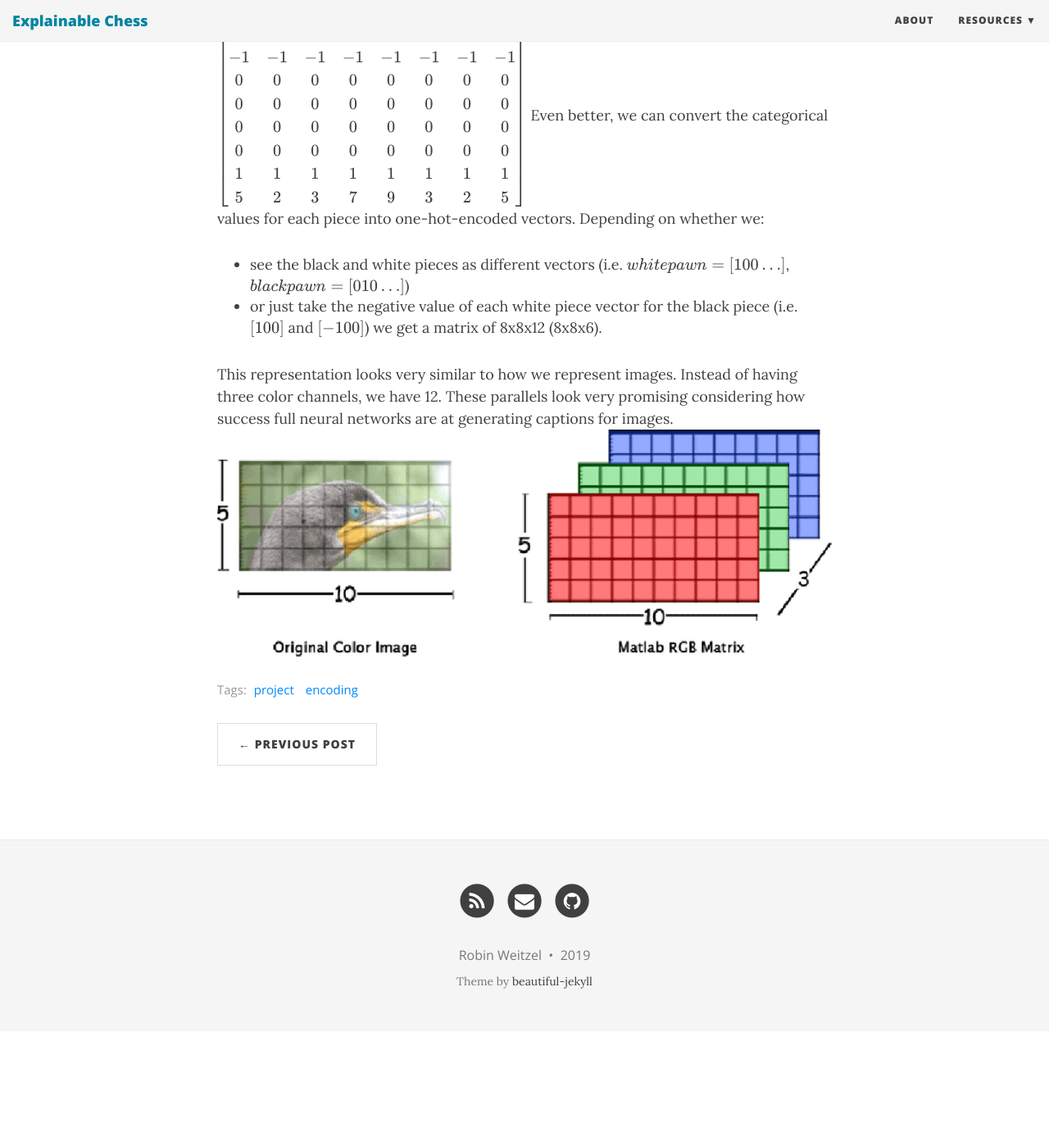
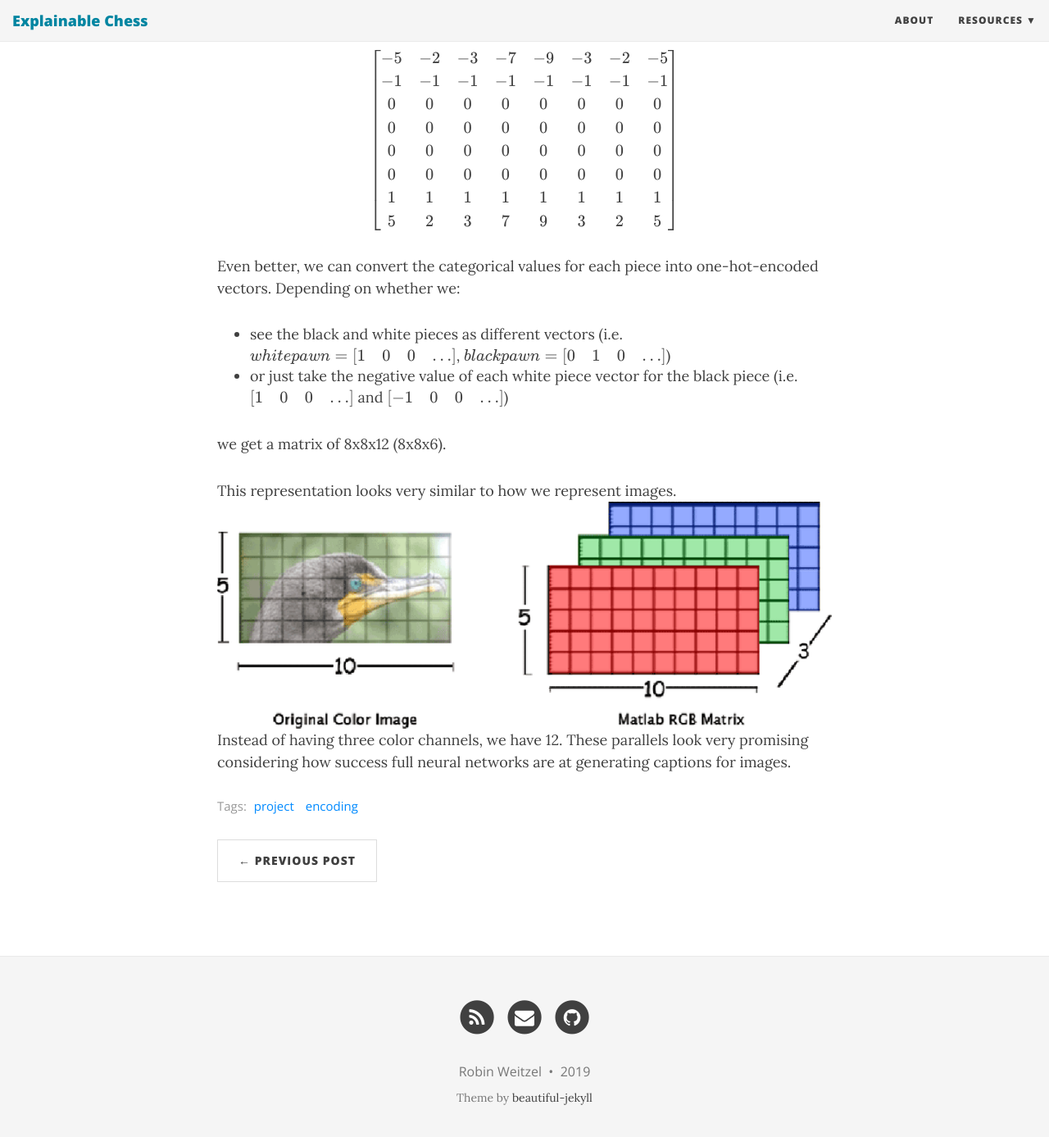
Before and after one commit to RobinWeitzel/nn-project, a Jekyll site: the page built from _posts/2019-04-22-encoding-a-move-p2.md, in a window 1280 px wide and 1400 px high, scrolled down 872 px. Shown: the top 1387 px of the window at 82% size. Built offline with Jekyll 4.4.1, drawn with Linux system fonts in a browser that asks for light colours; nearby versions of some CDN libraries; formulas are drawn with MathJax 3; a script that is not in the unit is left out; before the commit the page ends 2130 px from its top, so only the background shows below that.

Commit message:
minor fixes for third post

```diff
--- a/_posts/2019-04-22-encoding-a-move-p2.md
+++ b/_posts/2019-04-22-encoding-a-move-p2.md
@@ -21,14 +21,17 @@ in theory, a neural network can understand any notation but the more complex the
 In the previous chapter I said the chess board is made up of 8x8 chequered squares.
 This sounds like a matrix, why not represent the board as one?
 Something like this where the number stands for a certain piece and $ i_11 $ maps to the top left of the board:
+
 $$ \begin{bmatrix} -5 & -2 & -3 & -7 & -9 & -3 & -2 & -5 \\ -1 & -1 & -1 & -1 & -1 & -1 & -1 & -1 \\ 0 & 0 & 0 & 0 & 0 & 0 & 0 & 0 \\ 0 & 0 & 0 & 0 & 0 & 0 & 0 & 0 \\ 0 & 0 & 0 & 0 & 0 & 0 & 0 & 0 \\ 0 & 0 & 0 & 0 & 0 & 0 & 0 & 0 \\ 1 & 1 & 1 & 1 & 1 & 1 & 1 & 1 \\ 5 & 2 & 3 & 7 & 9 & 3 & 2 & 5 \end{bmatrix} $$
+
 Even better, we can convert the categorical values for each piece into one-hot-encoded vectors.
 Depending on whether we:
-* see the black and white pieces as different vectors (i.e. $ white pawn = [1 0 0 ...] $, $ black pawn = [0 1 0 ...] $)
-* or just take the negative value of each white piece vector for the black piece (i.e. $ [1 0 0 ] $ and $ [-1 0 0] $)
+* see the black and white pieces as different vectors (i.e. $ white pawn = \begin{bmatrix} 1 & 0 & 0 & ... \end{bmatrix} $, $ black pawn = \begin{bmatrix} 0 & 1 & 0 & ... \end{bmatrix} $)
+* or just take the negative value of each white piece vector for the black piece (i.e. $ \begin{bmatrix} 1 & 0 & 0 & ... \end{bmatrix} $ and $ \begin{bmatrix} -1 & 0 & 0 & ... \end{bmatrix} $)
+
 we get a matrix of 8x8x12 (8x8x6).
 
 This representation looks very similar to how we represent images.
+![image as matrix](../img/Color-image-representation-and-RGB-matrix.png "Source: https://www.researchgate.net/publication/282798184_The_project_is_based_on_emerging_field_Image_Processing_In_this_project_A_Graphical_User_Interface_has_been_designed_using_the_software_Labwindows_which_can_process_both_type_of_Real_time_Image_Proces")
 Instead of having three color channels, we have 12.
 These parallels look very promising considering how success full neural networks are at generating captions for images.
-![image as matrix](../img/Color-image-representation-and-RGB-matrix.png "[Source](https://www.researchgate.net/publication/282798184_The_project_is_based_on_emerging_field_Image_Processing_In_this_project_A_Graphical_User_Interface_has_been_designed_using_the_software_Labwindows_which_can_process_both_type_of_Real_time_Image_Proces)")
```
